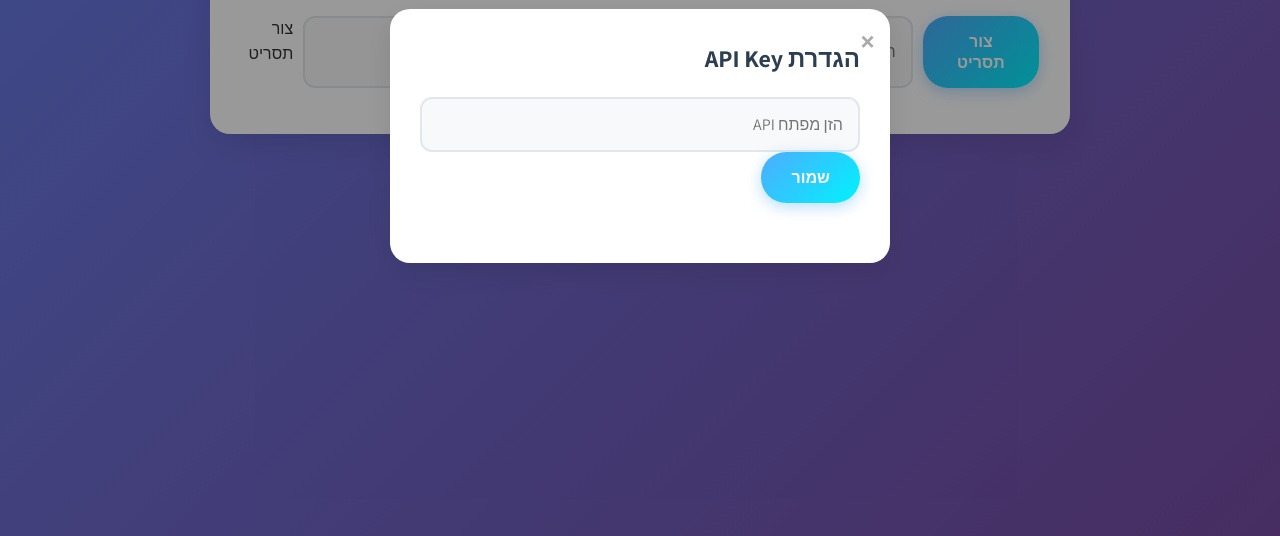
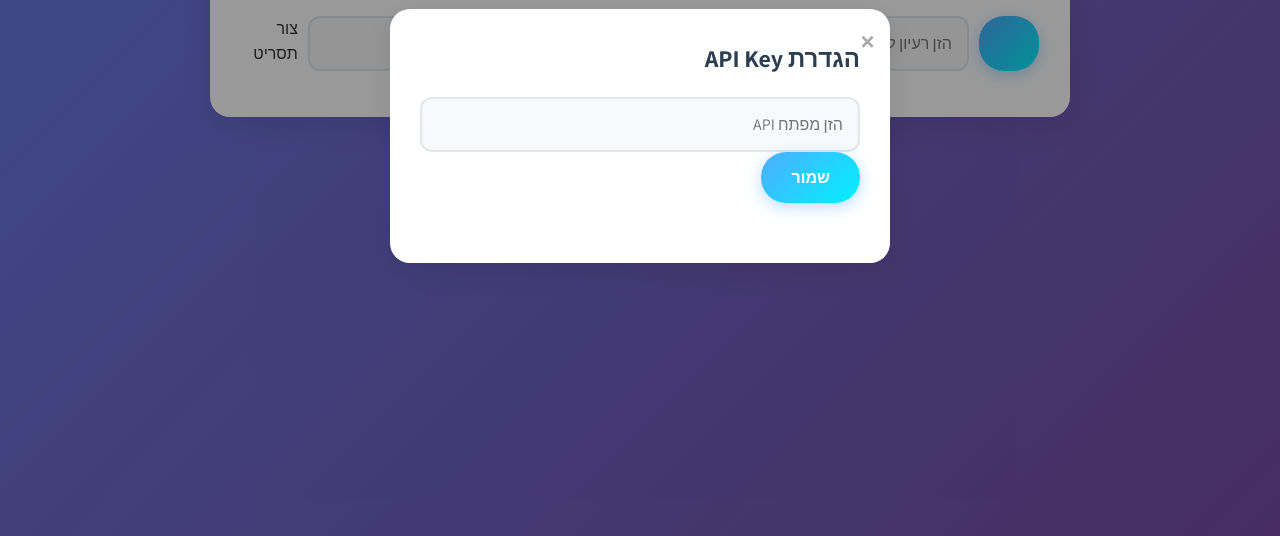
Before and after one commit to HARTK850/pashut-si, a plain HTML site: page index.html in a window 1280 px wide. Shown: the part 264-800 px from the top of the page. Drawn offline with Linux system fonts and the light colour scheme; a web font is replaced by a local one.

Commit message:
Update index.html

```diff
--- a/index.html
+++ b/index.html
@@ -116,7 +116,6 @@
                     <span class="btn-text">צור תסריט</span>
                 <input type="text" id="storyIdea" placeholder="הזן רעיון לסיפור">
                 <button class="btn btn-primary" id="generateScript">
-                    <span class="btn-text">צור תסריט</span>
                     <span class="spinner" style="display: none;"></span>
                 </button>
             </div>
```
